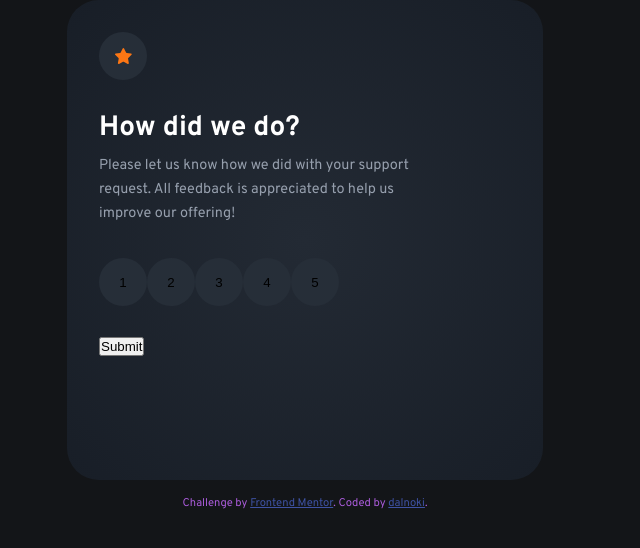
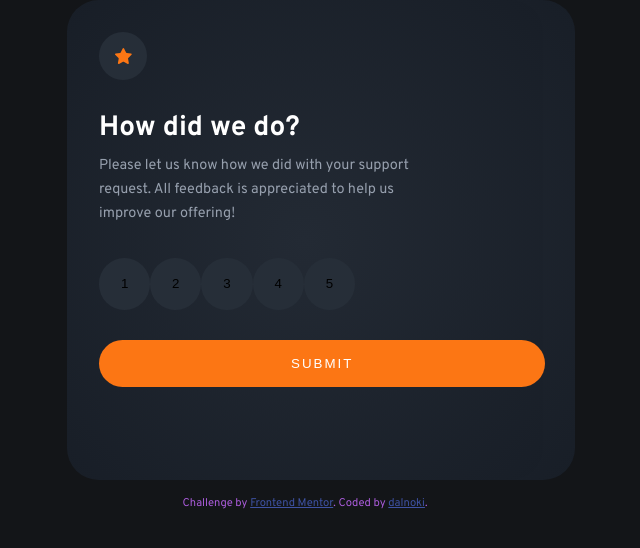
Before and after one commit to dalnoki/interactive-rating-component-js, a plain HTML site: page index.html in a window 1280 px wide. Shown: the whole page, without its empty margins (335-975 px from the left). Drawn offline with Linux system fonts and the light colour scheme.

Commit message:
fixed animation

```diff
--- a/index.html
+++ b/index.html
@@ -17,33 +17,36 @@
     </head>
     <body>
         <main>
-            <div class="card card__front">
+            <div class="card--container">
+                <div class="card card__front">
+                    <div class="card__logo"></div>
+                    <h2 class="card__title">How did we do?</h2>
+                    <p class="card__text"> Please let us know how we did with your support request. All feedback is
+                        appreciated
+                        to help us improve our offering!</p>
+                    <div class="card__ratings--container">
+                        <input class="card__ratings card__ratings--1" type="button" value=1></input>
+                        <input class="card__ratings card__ratings--2" type="button" value=2></input>
+                        <input class="card__ratings card__ratings--3" type="button" value=3></input>
+                        <input class="card__ratings card__ratings--4" type="button" value=4></input>
+                        <input class="card__ratings card__ratings--5" type="button" value=5></input>
+                    </div>
+                    <button class="card__button">Submit</button>
+                </div>
                 <div class="card card__back">
                     <div class="card__image">
                         <img alt="" src="images/illustration-thank-you.svg">
                     </div>
+                    <div class="card__text--container">
                     <p class="card__text--selected">You selected out of 5</p>
+                    </div>
                     <h2 class="card__title">Thank you!</h2>
-                    <p class="card__text--back">We appreciate you taking the time to give a rating. If you ever need more
+                    <p class="card__text--back">We appreciate you taking the time to give a rating. If you ever need
+                        more
                         support,
                         don’t hesitate to get in touch!</p>
                 </div>
-                <div class="card__logo"></div>
-
-                <h2 class="card__title">How did we do?</h2>
-                <p class="card__text"> Please let us know how we did with your support request. All feedback is
-                    appreciated
-                    to help us improve our offering!</p>
-                <div class="card__ratings--container">
-                    <input class="card__ratings card__ratings--1" type="button" value=1></input>
-                    <input class="card__ratings card__ratings--2" type="button" value=2></input>
-                    <input class="card__ratings card__ratings--3" type="button" value=3></input>
-                    <input class="card__ratings card__ratings--4" type="button" value=4></input>
-                    <input class="card__ratings card__ratings--5" type="button" value=5></input>
-                </div>
-                <button class="button">Submit</button>
             </div>
-
         </main>
         <footer>
             <div class="attribution">
--- a/js/index.js
+++ b/js/index.js
@@ -1,9 +1,8 @@
 "use strict";
 
-const button = document.getElementsByClassName('button');
+const button = document.getElementsByClassName('card__button');
 const rating = document.getElementsByClassName('card__ratings');
 const front = document.getElementsByClassName('card__front');
-const back = document.getElementsByClassName('card__back');
 const backText = document.getElementsByClassName('card__text--selected');
 
 let selectedNumber = 0;
@@ -16,6 +15,6 @@ let selectedNumber = 0;
     }
     button[0].addEventListener("click", () => {
         backText[0].innerHTML = `You selected ${selectedNumber} out of 5`
-        back[0].style.opacity = "1";
+        front[0].style.opacity = "0";
     });
 })();
--- a/sass/main.scss
+++ b/sass/main.scss
@@ -14,30 +14,51 @@ body {
   background: #131518;
   counter-reset: step-counter;
   font-family: 'Overpass', sans-serif;
+  font-size: .9rem;
   font-weight: 400;
 }
 
 .card {
   background: radial-gradient(#232A34, #181E27);
   border-radius: 2rem;
-  font-size: .9rem;
   color: white;
   height: 416px;
   margin: 0 auto;
-  max-width: 25.75rem;
+  width: 25.75rem;
   padding: 2rem;
+
+  &__button {
+    border: none;
+    background-color: #FC7614;
+    border-radius: 50px;
+    color: white;
+    letter-spacing: 2px;
+    padding: 1rem 12rem;
+    text-align: center;
+    text-transform: uppercase;
+  }
+
+  &--container {
+    position: relative;
+  }
 
   &__back {
     background-color: #AB5CDB;
     position: absolute;
+    left: 50%;
+    margin-left: -206px;
+    text-align: center;
     top: 0;
-    left: 0;
-    opacity: 0;
+    z-index: -1;
   }
 
   &__front {
-    position: relative;
-    transition: all 3s;
+    transition: all 1s;
+  }
+
+  &__image {
+    margin: 2.81rem auto 2rem;
+    width: 10.125rem;
   }
 
   &__logo {
@@ -57,11 +78,11 @@ body {
     background-position: center;
     border: none;
     border-radius: 50%;
-    height: 3rem;
+    height: 3.2rem;
     margin-bottom: 1.9rem;
     position: relative;
     transition: all .5s;
-    width: 3rem;
+    width: 3.2rem;
 
     &:focus {
       background-color: #FC7614;
@@ -92,11 +113,29 @@ body {
 
   &__text  {
     color: #969FAD;
-    font-size: .9rem;
     margin-bottom: 2rem;
-    max-width: 21.25rem;
+    max-width: 85%;
     line-height: 1.5rem;
 
+    &--back {
+      color: #969FAD;
+      line-height: 1.5rem;
+      margin: 0 auto;
+      width: 80%;
+    }
+
+    &--container {
+      background-color: #262E38;
+      border-radius: 22px;
+      height: 2rem;
+      margin: 0 auto 2rem;
+      padding-top: 0.5rem;
+      width: 192px;
+    }
+
+    &--selected {
+      color: #FC7614;
+    }
   }
 
   &__title {
```
Also changed, not shown: css/index.css, 1 other file.
